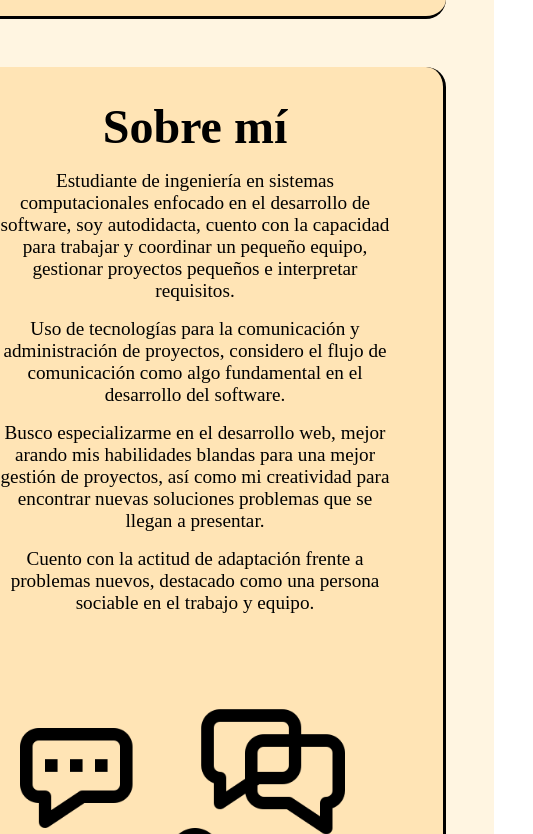
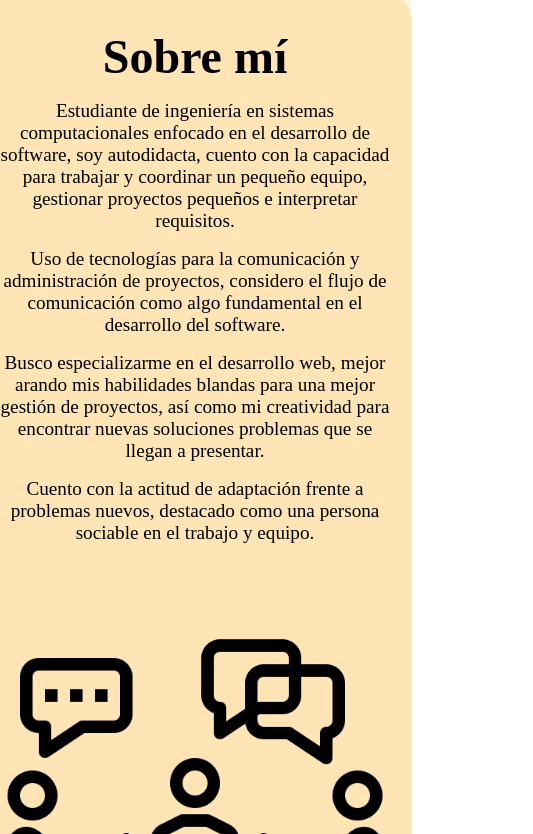
Before and after one commit to CascoArcilla/personal-page, a plain HTML site: page index.html in a window 390 px wide. Shown: the part 802-1636 px from the top of the page, 533 px wide, since content can reach past the window. Drawn offline with Linux system fonts and the light colour scheme.

Commit message:
Init responsive exp

```diff
--- a/css/main.css
+++ b/css/main.css
@@ -50,6 +50,33 @@
     }
 }
 
+@media (width <=770px) {
+    :root {
+        --section-px: 0rem;
+        --section-py: 2rem;
+
+        --section-mx: 1.5rem;
+        --section-my: 3rem;
+
+        --section-radius: 20px;
+        --article-py: 1rem;
+    }
+}
+
+@media (width <=690px) {
+    :root {
+        --section-px: 1rem;
+        --section-py: 2rem;
+
+        --section-mx: 0;
+        --section-my: 3rem;
+
+        --section-radius: 20px;
+        --article-py: 1rem;
+    }
+}
+
+@media (width <=425px) {}
 
 * {
     margin: 0;
@@ -192,6 +219,12 @@ button:hover {
     flex-direction: column;
 }
 
+@media (width <=690px) {
+    .nav-ul {
+        display: none;
+    }
+}
+
 /*
 ------------------
 Informacion basica
@@ -252,13 +285,6 @@ Sobre mi
     text-align: center;
 }
 
-@media (width < 1024px) {
-    .about-me {
-        flex-direction: column;
-        align-items: center;
-    }
-}
-
 .about-me h2 {
     text-align: center;
 }
@@ -284,6 +310,19 @@ Sobre mi
 @media (prefers-color-scheme: dark) {
     .about-me img {
         filter: invert(1);
+    }
+}
+
+@media (width < 1024px) {
+    .about-me {
+        flex-direction: column;
+        align-items: center;
+    }
+}
+
+@media (width <=690px) {
+    .about-me {
+        border: none;
     }
 }
 
@@ -620,3 +659,9 @@ Experiencia
 .expe article .info {
     width: 60%;
 }
+
+@media (width <=690px) {
+    .expe {
+        border: none;
+    }
+}
```
